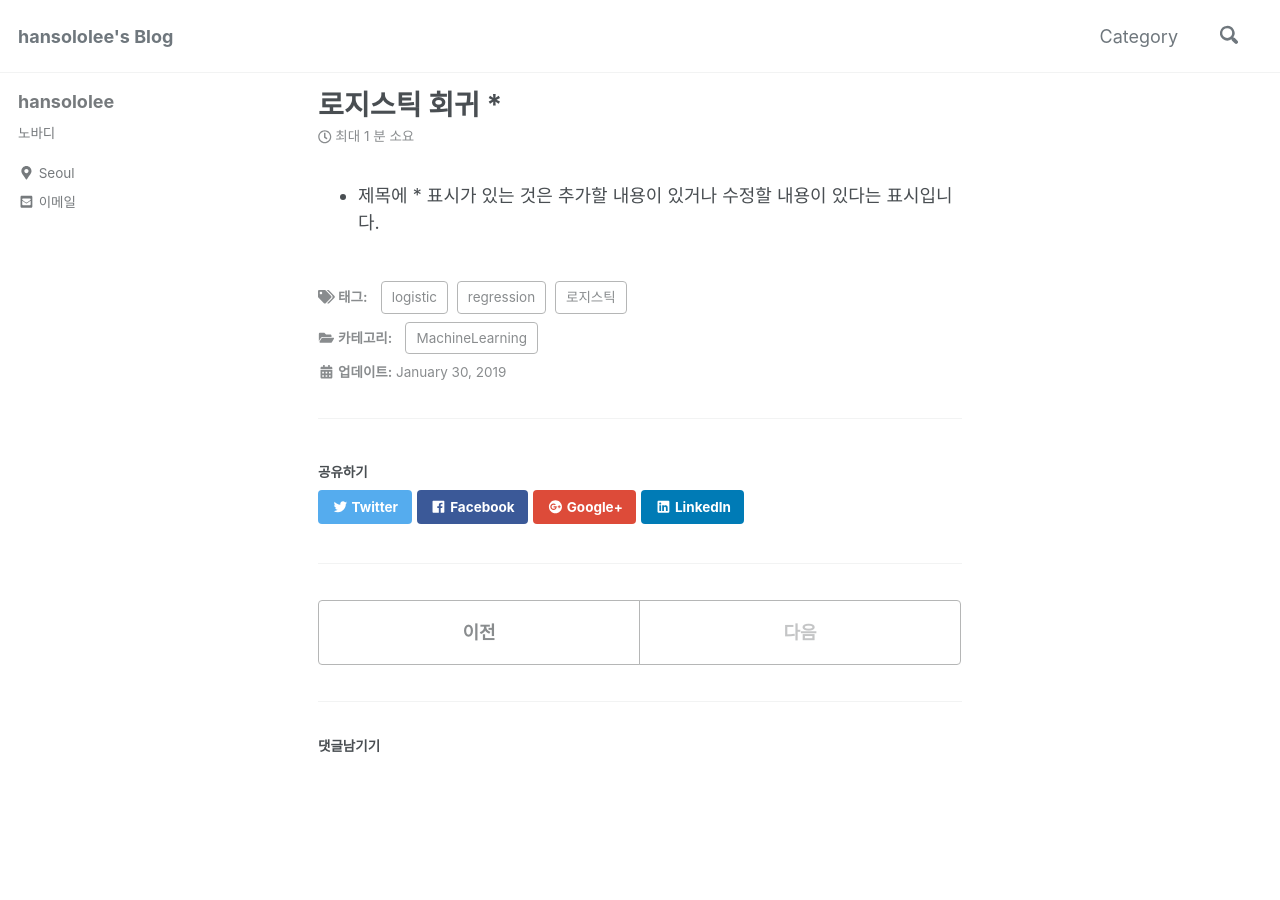
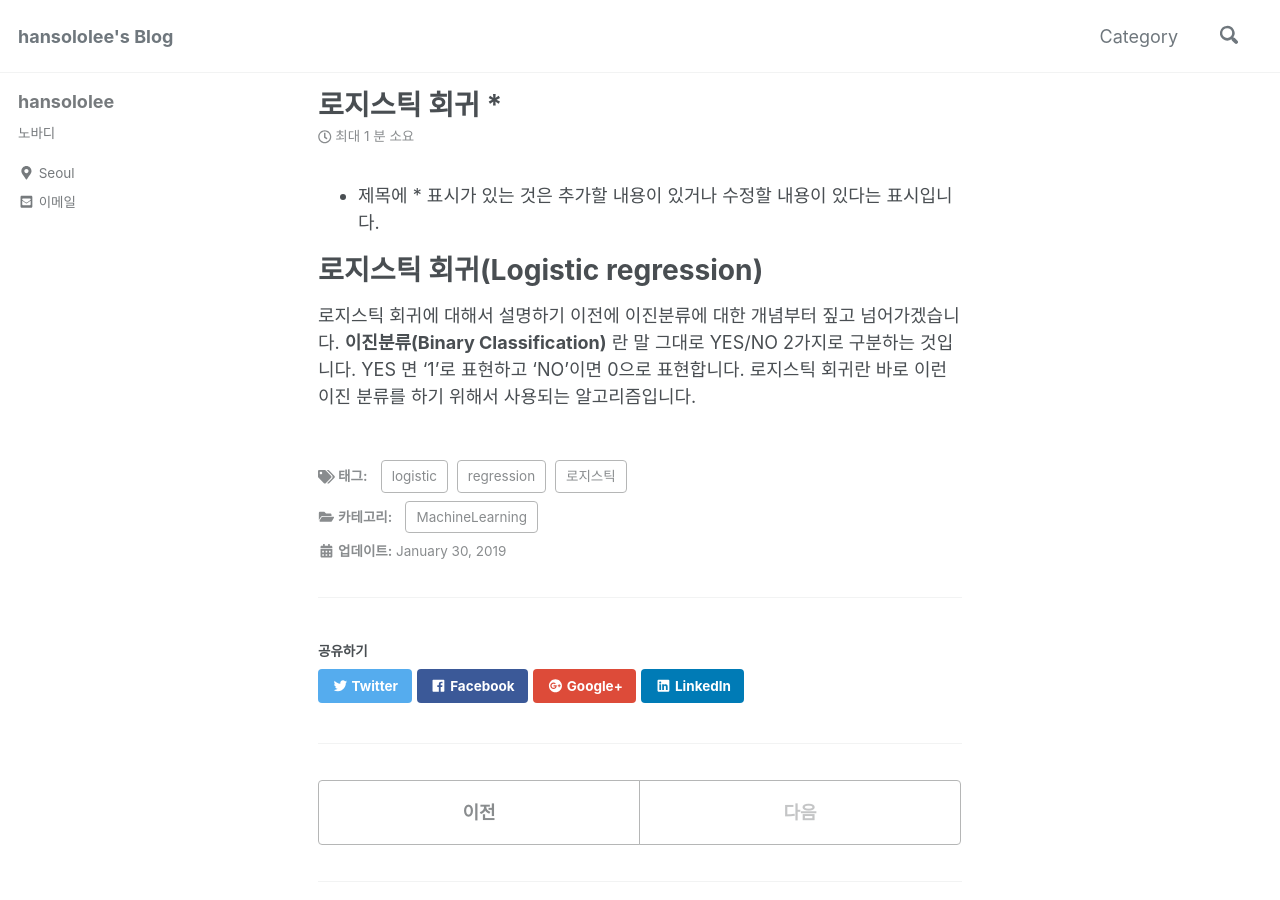
Before and after one commit to arisongha/hansololee.github.io, a Jekyll site: the page built from _posts/2019-01-30-logistic_regression.md, in a window 1280 px wide and 900 px high. Built offline with Jekyll 4.4.1, drawn with Linux system fonts in a browser that asks for light colours; cached includes are drawn as plain includes; nearby versions of some CDN libraries.

Commit message:
Update 2019-01-30-logistic_regression.md

```diff
--- a/_posts/2019-01-30-logistic_regression.md
+++ b/_posts/2019-01-30-logistic_regression.md
@@ -10,3 +10,8 @@ categories:
 ---
 
 - 제목에 * 표시가 있는 것은 추가할 내용이 있거나 수정할 내용이 있다는 표시입니다.
+
+# 로지스틱 회귀(Logistic regression)
+
+로지스틱 회귀에 대해서 설명하기 이전에 이진분류에 대한 개념부터 짚고 넘어가겠습니다. **이진분류(Binary Classification)** 란 말 그대로 YES/NO 2가지로 구분하는 것입니다. YES 면 '1'로 표현하고 'NO'이면 0으로 표현합니다.
+로지스틱 회귀란 바로 이런 이진 분류를 하기 위해서 사용되는 알고리즘입니다.
```
